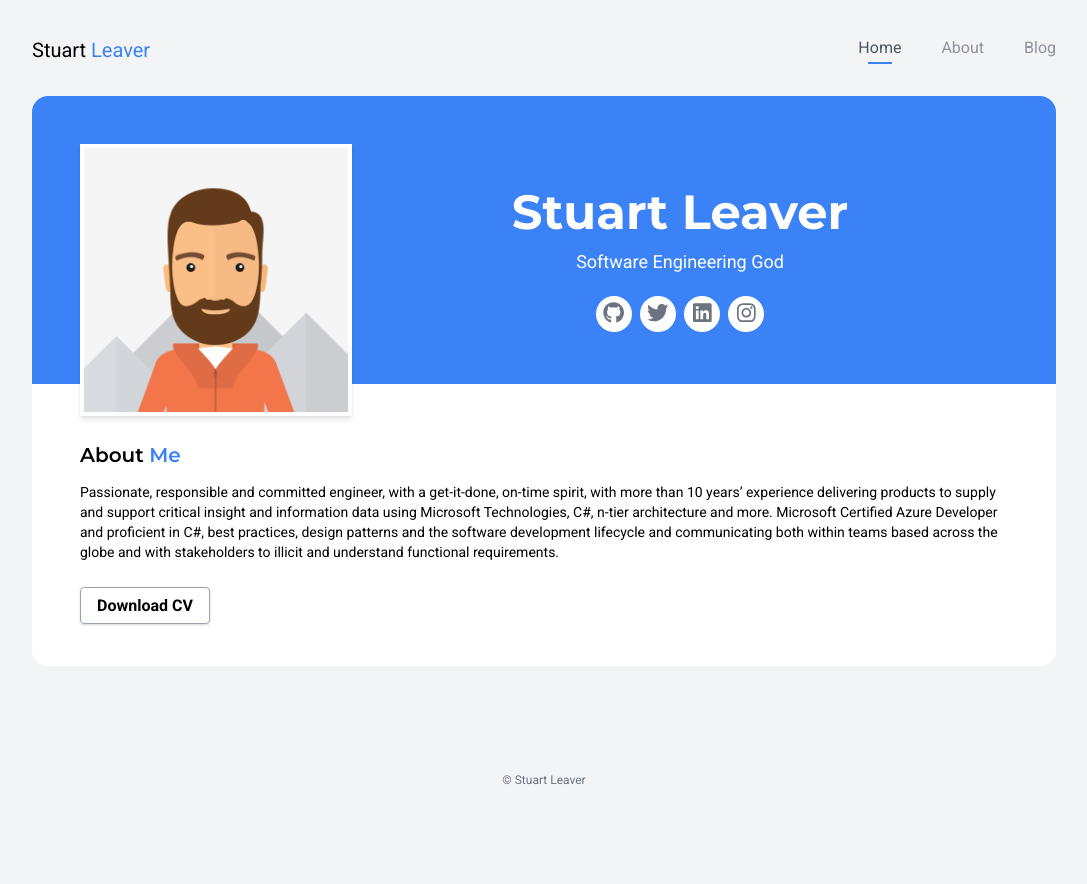
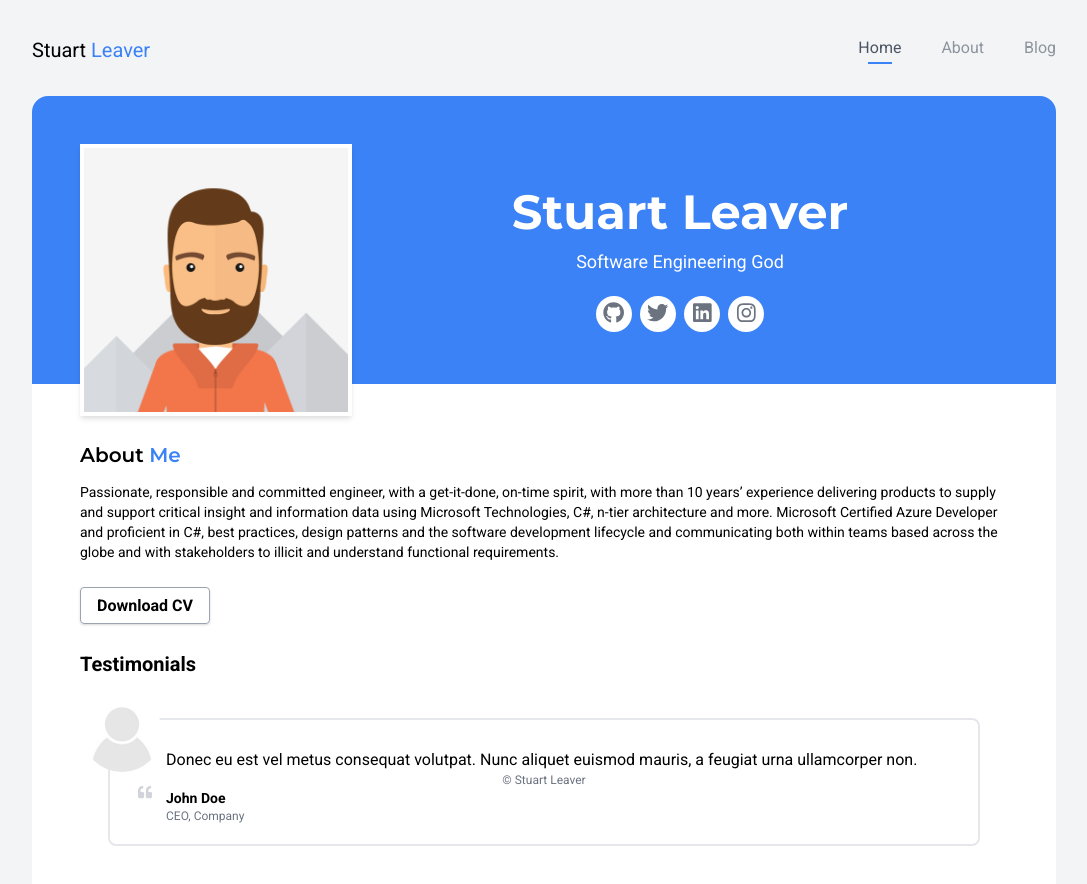
Before and after one commit to stuartleaver/stuartleaver.co.uk, a Vue app: page / in a window 1280 px wide. Shown: the top 884 px of the page, without its empty margins (96-1183 px from the left). Before the commit the page ends 800 px from the top, so only its background shows below. Built offline with nearby package versions, Linux system fonts and the light colour scheme.

Commit message:
Add testimonial section with a sample item

```diff
--- /dev/null
+++ b/src/components/TestimonialItem.vue
@@ -0,0 +1,61 @@
+<template>
+  <div class="testimonial-item">
+    <div class="testimonial-content">
+      <div class="testimonial-picture">
+        <img src="images/testimonial.jpg" />
+      </div>
+      <div class="testimonial-text">
+        <p>
+          Donec eu est vel metus consequat volutpat. Nunc aliquet euismod
+          mauris, a feugiat urna ullamcorper non.
+        </p>
+      </div>
+      <div class="testimonial-author-info">
+        <h5 class="testimonial-author">John Doe</h5>
+        <p class="testimonial-role">CEO, Company</p>
+      </div>
+      <div class="testimonial-icon">
+        <font-awesome-icon :icon="['fa', 'quote-left']" size="sm" />
+      </div>
+    </div>
+  </div>
+</template>
+<script>
+export default {
+  name: "TestimonialItem",
+};
+</script>
+
+<style lang="postcss" scoped>
+.testimonial-item {
+  @apply p-7 mb-2;
+}
+
+.testimonial-content {
+  @apply relative bg-white border-2 rounded-lg pt-7 pr-5 pb-5 pl-14;
+}
+
+.testimonial-text {
+  @apply text-left;
+}
+
+.testimonial-picture {
+  @apply absolute -top-7 -left-7 w-20 h-20 border-0 rounded-full overflow-hidden;
+}
+
+.testimonial-author-info {
+  @apply mt-4;
+}
+
+.testimonial-author {
+  @apply text-sm font-semibold text-left;
+}
+
+.testimonial-role {
+  @apply text-xs text-gray-500 text-left;
+}
+
+.testimonial-icon {
+  @apply absolute left-7 bottom-10 text-gray-300;
+}
+</style>
--- a/src/main.js
+++ b/src/main.js
@@ -4,14 +4,16 @@ import router from "./router";
 import "./assets/tailwind.css";
 import "./assets/tailwind.css";
 import { library } from "@fortawesome/fontawesome-svg-core";
-import { faPhone } from "@fortawesome/free-solid-svg-icons";
-import { faTwitter } from "@fortawesome/free-brands-svg-icons";
-import { faLinkedin } from "@fortawesome/free-brands-svg-icons";
-import { faInstagram } from "@fortawesome/free-brands-svg-icons";
-import { faGithub } from "@fortawesome/free-brands-svg-icons";
+import { faQuoteLeft } from "@fortawesome/free-solid-svg-icons";
+import {
+  faTwitter,
+  faLinkedin,
+  faInstagram,
+  faGithub,
+} from "@fortawesome/free-brands-svg-icons";
 import { FontAwesomeIcon } from "@fortawesome/vue-fontawesome";
 
-library.add(faPhone, faTwitter, faLinkedin, faInstagram, faGithub);
+library.add(faQuoteLeft, faTwitter, faLinkedin, faInstagram, faGithub);
 
 createApp(App)
   .component("font-awesome-icon", FontAwesomeIcon)
--- a/src/views/Home.vue
+++ b/src/views/Home.vue
@@ -33,7 +33,7 @@
         </div>
         <div class="page-content">
           <div class="about-me">
-            <div class="about-me-title">
+            <div class="block-title">
               <h3>About <span>Me</span></h3>
             </div>
             <p>
@@ -51,6 +51,10 @@
           <div class="download-cv">
             <a href="" class="cv-button">Download CV</a>
           </div>
+          <div class="testimonials">
+            <div class="block-title">Testimonials</div>
+            <TestimonialItem />
+          </div>
         </div>
       </div>
     </section>
@@ -58,9 +62,13 @@
 </template>
 
 <script>
+import TestimonialItem from "@/components/TestimonialItem.vue";
+
 export default {
   name: "Home",
-  components: {},
+  components: {
+    TestimonialItem,
+  },
 };
 </script>
 
@@ -120,11 +128,11 @@ export default {
   @apply pt-5 px-12 pb-12;
 }
 
-.about-me-title {
+.block-title {
   @apply mt-1 mb-3 text-xl font-semibold text-left;
 }
 
-.about-me-title span {
+.block-title span {
   @apply text-blue-500;
 }
 
@@ -133,7 +141,7 @@ export default {
 }
 
 .download-cv {
-  @apply mt-8 text-left;
+  @apply mt-8 mb-8 text-left;
 }
 
 .cv-button {
--- a/tailwind.config.js
+++ b/tailwind.config.js
@@ -6,6 +6,9 @@ module.exports = {
       maxWidth: {
         xxs: "17rem",
       },
+      zIndex: {
+        "-1": "-1",
+      },
     },
   },
   variants: {
```
Also changed, not shown: public/images/testimonial.jpg (added).
